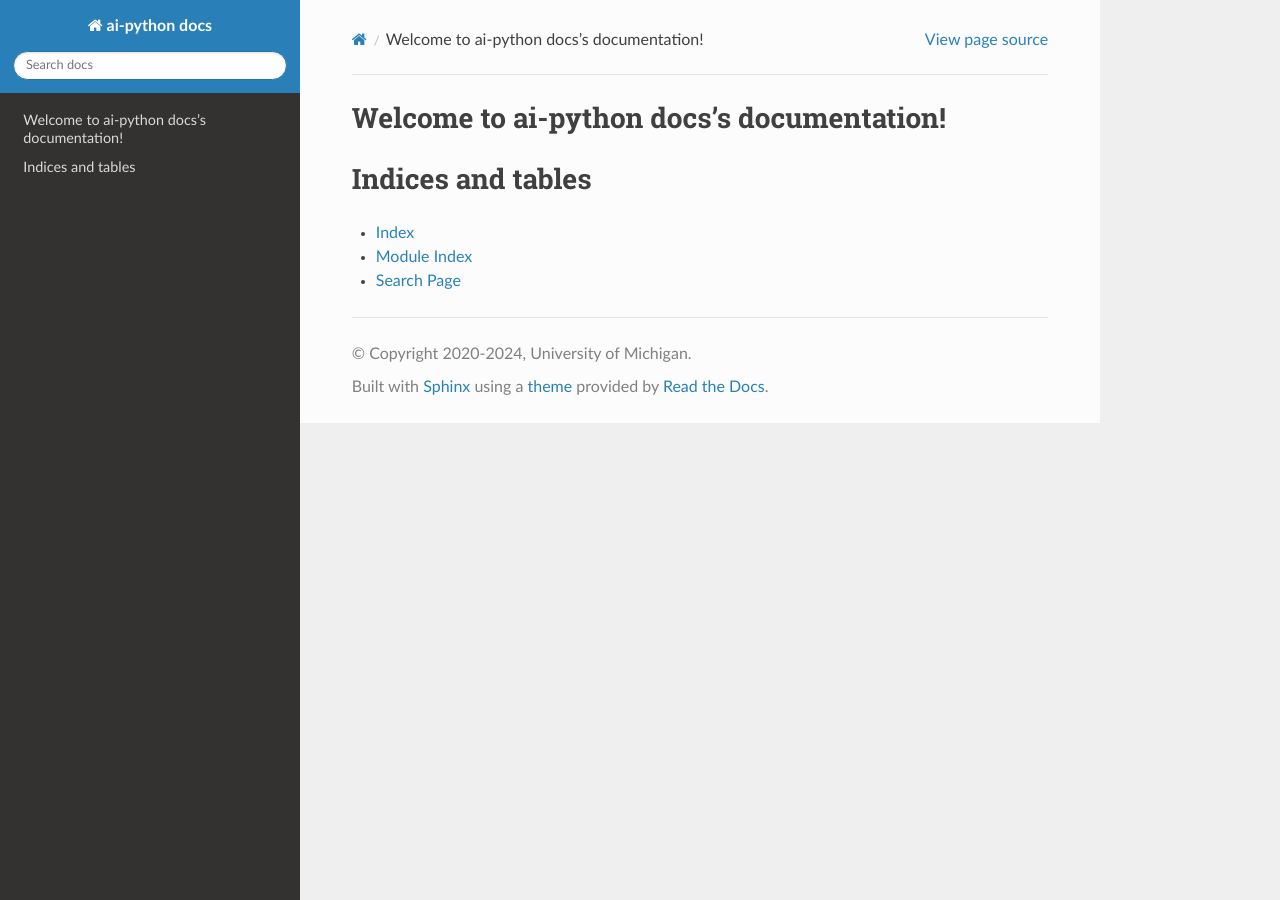
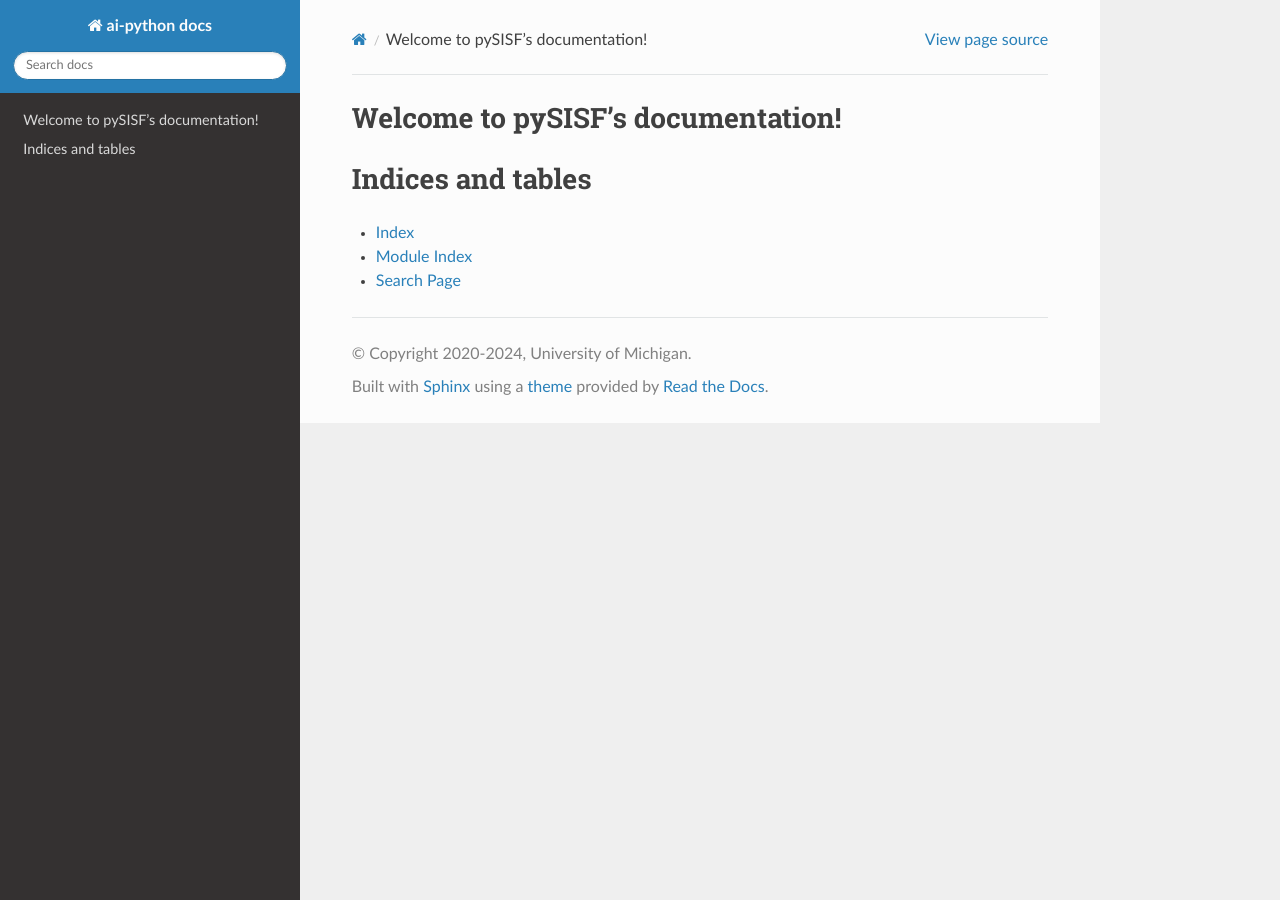
Before and after one commit to Cai-Lab-at-University-of-Michigan/pySISF, a Sphinx documentation site: the page built from docs/index.rst, in a window 1280 px wide. Built offline with Sphinx 7.4.7 and the Read the Docs theme 2.0.0, drawn with Linux system fonts in a browser that asks for light colours; some of the changed lines change nothing that is shown.

Commit message:
Update index.rst

```diff
--- a/docs/index.rst
+++ b/docs/index.rst
@@ -1,9 +1,4 @@
-.. ai-python docs documentation master file, created by
-   sphinx-quickstart on Thu May  5 14:06:45 2022.
-   You can adapt this file completely to your liking, but it should at least
-   contain the root `toctree` directive.
-
-Welcome to ai-python docs's documentation!
+Welcome to pySISF's documentation!
 ==========================================
 
 .. toctree::
```
